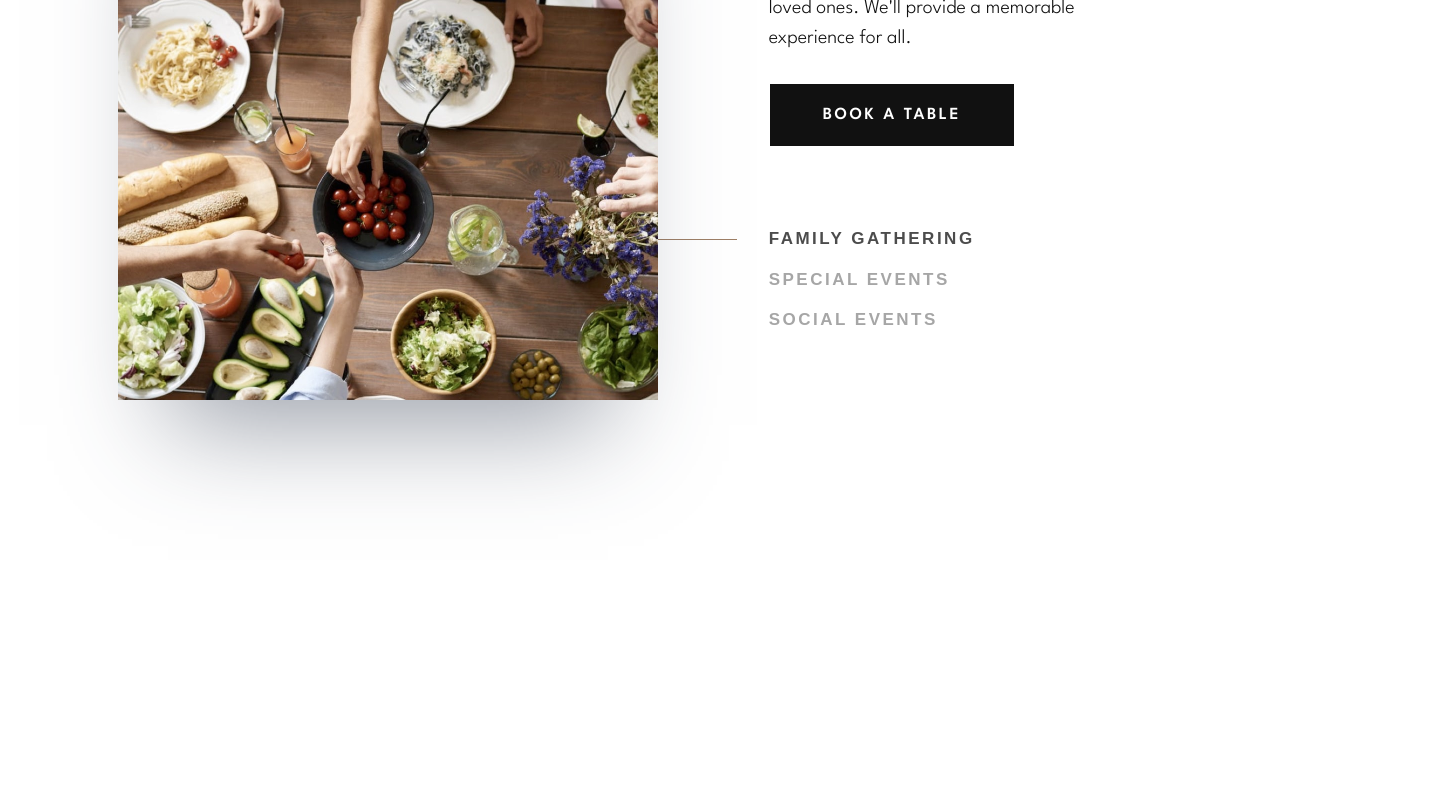
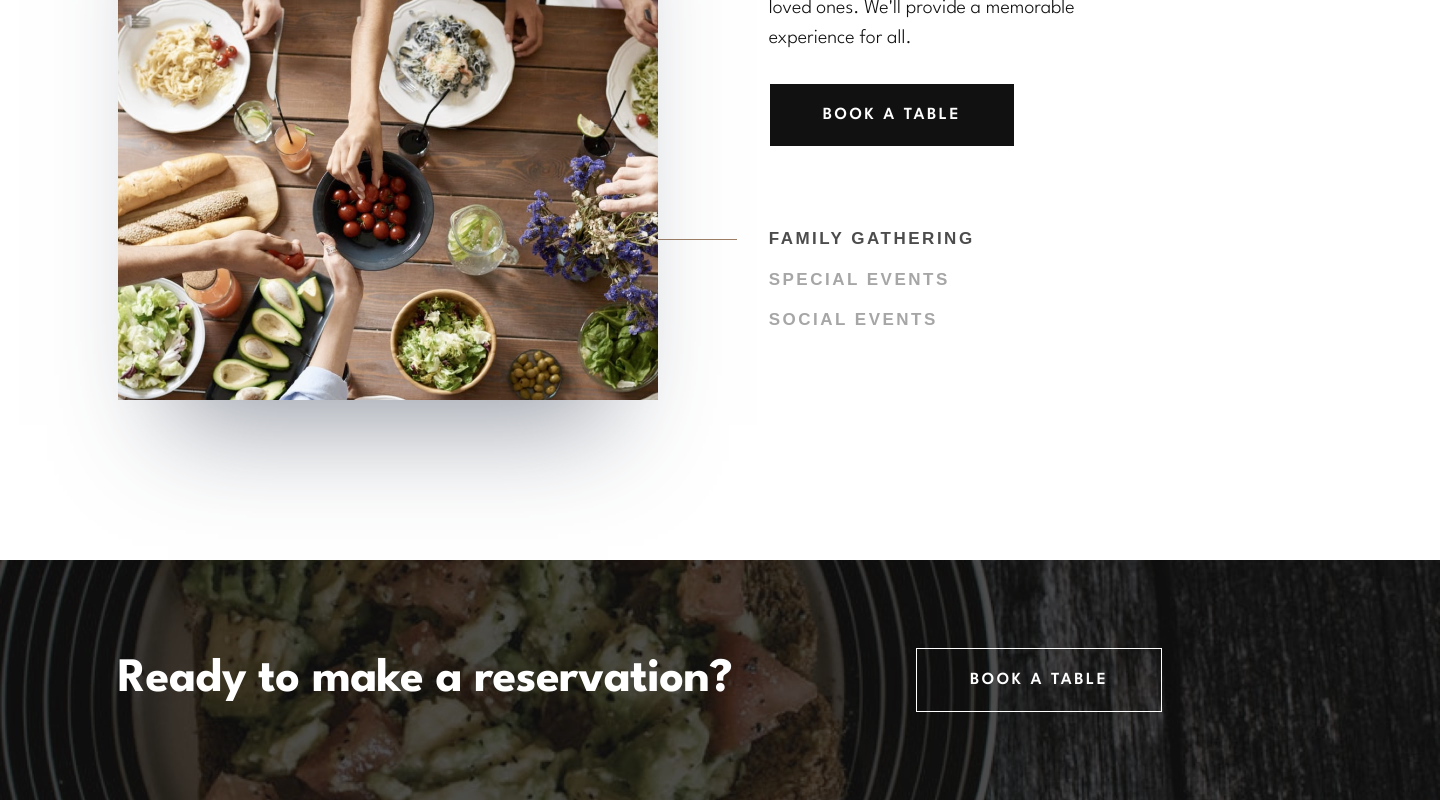
Before and after one commit to samuel-jm/frontend-mentor-dine-restaurant-website, a SvelteKit app: page / in a window 1280 px wide. Shown: the part 3352-4152 px from the top of the page, 1440 px wide, since content can reach past the window. Before the commit the page ends 3912 px from the top, so only its background shows below. Built offline with nearby package versions, Linux system fonts and the light colour scheme.

Commit message:
Create the call to action component

```diff
--- a/src/routes/+page.svelte
+++ b/src/routes/+page.svelte
@@ -3,6 +3,7 @@
 	import Overview from './Overview.svelte';
 	import Highlights from './Highlights.svelte';
 	import Slides from './Slides.svelte';
+	import Cta from './Cta.svelte';
 
 	const minPadding = 35;
 	const maxPadding = 165;
@@ -17,3 +18,4 @@
 <Overview --horizontal-padding={horizontalPadding} />
 <Highlights --horizontal-padding={horizontalPadding} />
 <Slides --horizontal-padding={horizontalPadding} />
+<Cta --horizontal-padding={horizontalPadding} />
--- /dev/null
+++ b/src/routes/Cta.svelte
@@ -0,0 +1,40 @@
+<script>
+	import Button from './Button.svelte';
+</script>
+
+<section>
+	<img src="/homepage/ready-bg-desktop@2x.jpg" alt="A plate of avocado and tomato on toast" />
+	<h2>Ready to make a reservation?</h2>
+	<Button --bg="transparent" text="BOOK A TABLE" />
+</section>
+
+<style lang="scss">
+	section {
+		display: flex;
+		justify-content: space-between;
+		align-items: center;
+
+		height: 240px;
+	}
+
+	img {
+		position: absolute;
+		top: 0;
+		left: 0;
+
+		height: 100%;
+		width: auto;
+	}
+
+	h2 {
+		position: relative;
+
+		color: white;
+
+		font-family: 'League Spartan';
+		font-size: var(--size-2xl);
+		font-weight: var(--weight-bold);
+		letter-spacing: var(--letter-spacing-xs);
+		line-height: var(--line-height-xl);
+	}
+</style>
```
